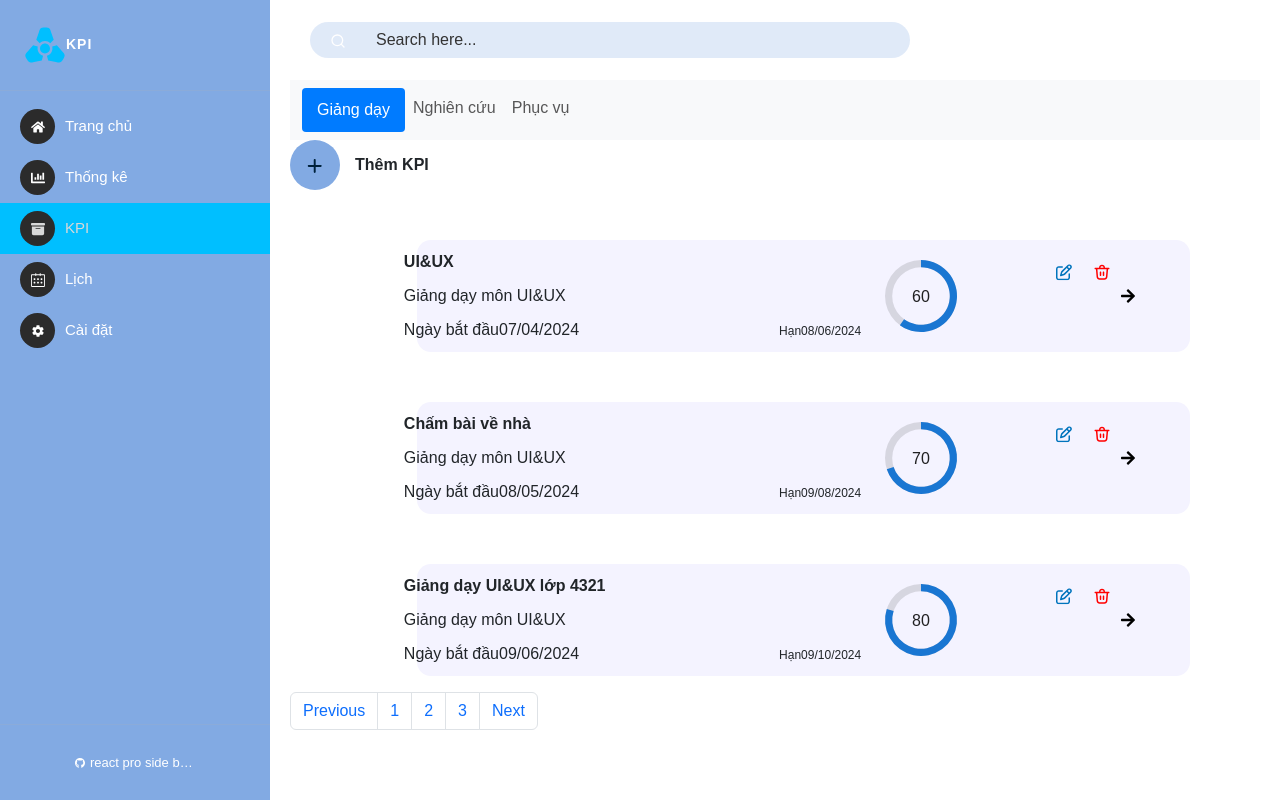
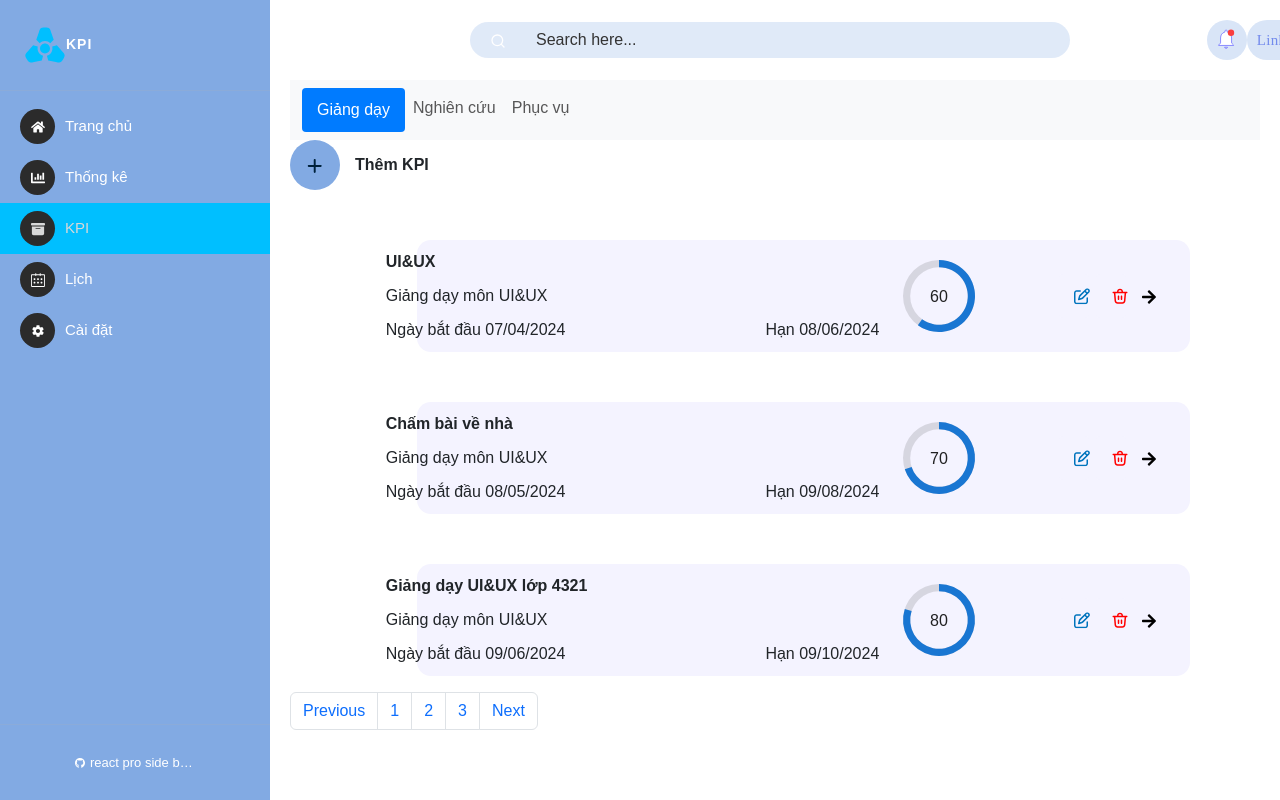
Before and after one commit to iaht211/UIUX-2023.2, a React (Create React App) app: page /kpi/giangday in a window 1280 px wide. Built offline with nearby package versions, Linux system fonts and the light colour scheme.

Commit message:
fix some page

```diff
--- a/src/components/KPI/GiangDayAddKPI.js
+++ b/src/components/KPI/GiangDayAddKPI.js
@@ -6,9 +6,9 @@ const GiangDayAddKPI = () => {
     const [display, setDisplay] = useState(false);
     // false hiển thị ra màn giảng dạy, true hiển thị ra màn add kpi
     var [items, setItems] = useState([
-        { id: 1, name: 'UI&UX', start_date: '07/04/2024', end_date: '08/06/2024', description: "Giảng dạy môn UI&UX", score: 60 },
-        { id: 2, name: 'Chấm bài về nhà', start_date: '08/05/2024', end_date: '09/08/2024', description: "Giảng dạy môn UI&UX", score: 70 },
-        { id: 3, name: 'Giảng dạy UI&UX lớp 4321', start_date: '09/06/2024', end_date: '09/10/2024', description: "Giảng dạy môn UI&UX", score: 80 },
+        { id: 1, name: 'UI&UX', start_date: ' 07/04/2024', end_date: ' 08/06/2024', description: "Giảng dạy môn UI&UX", score: 60 },
+        { id: 2, name: 'Chấm bài về nhà', start_date: ' 08/05/2024', end_date: ' 09/08/2024', description: "Giảng dạy môn UI&UX", score: 70 },
+        { id: 3, name: 'Giảng dạy UI&UX lớp 4321', start_date: ' 09/06/2024', end_date: ' 09/10/2024', description: "Giảng dạy môn UI&UX", score: 80 },
     ]);
     const [editDisplay, setEditDisplay] = useState(false);
     const [itemEdit, setItemEdit] = useState({
--- a/src/components/KPI/ItemKPI.scss
+++ b/src/components/KPI/ItemKPI.scss
@@ -106,7 +106,7 @@ ul {
                 }
 
                 span {
-                    font-size: 12px;
+                    // font-size: 12px;
                 }
             }
         }
@@ -135,8 +135,9 @@ ul {
         }
 
         .edit-delete-button {
-            display: flex;
-            // margin-left: 100px;
+            display: inline-flex;
+    align-items: center;
+    justify-content: center;
 
             @include mobile {
                 width: 55px;
@@ -150,7 +151,7 @@ ul {
                 border: none;
                 margin-right: 7px;
                 width: 24px;
-                height: 24px;
+                // height: 24px;
 
                 @include mobile {
                     width: 10px;
@@ -162,7 +163,7 @@ ul {
                 border: none;
                 background-color: #F4F3FF;
                 width: 24px;
-                height: 24px;
+                // height: 24px;
 
                 @include mobile {
                     width: 10px;
@@ -173,13 +174,13 @@ ul {
             }
 
             .navigate-button-kpi {
-                display: inline-flex;
-                align-items: center;
-                justify-content: center;
+                // display: inline-flex;
+                // align-items: center;
+                // justify-content: center;
                 width: 40px;
-                padding: 0;
-                margin: 0;
-                border: none;
+                // padding: 0;
+                // margin: 0;
+                // border: none;
                 background-color: transparent;
                 cursor: pointer;
 
--- a/src/components/NavBar/NavBar.scss
+++ b/src/components/NavBar/NavBar.scss
@@ -8,7 +8,8 @@ $mobile-width: 480;
 
 
 .navbar-content {
-    width: 100%;
+    width: 1000px;
+    margin-left: 120px;
 
     @include mobile {
         margin-bottom: 20px;
@@ -20,7 +21,7 @@ $mobile-width: 480;
         align-items: center;
         justify-content: space-between;
         padding: 20px;
-        width: 100%;
+        width: 1000px;
 
         @include mobile {
             width: 414px;
@@ -40,6 +41,7 @@ $mobile-width: 480;
             opacity: 0.8;
             /* Slightly increased opacity */
             padding: 0 20px;
+            margin-left: 40px;
 
             @include mobile {
                 height: 30px;
@@ -76,6 +78,7 @@ $mobile-width: 480;
         .notifi-profile {
             display: flex;
             align-items: center;
+            // margin-left: 175px;
 
             .profile {
                 display: flex;
```
